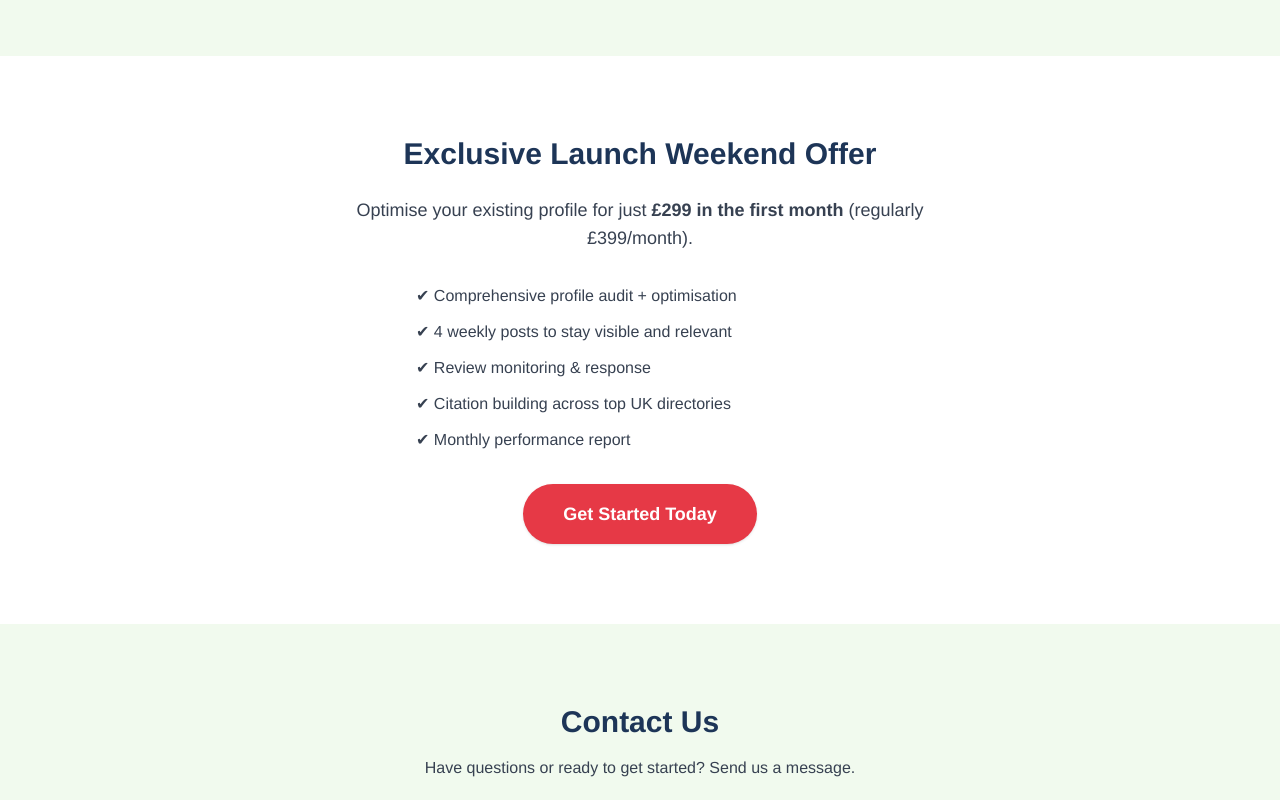
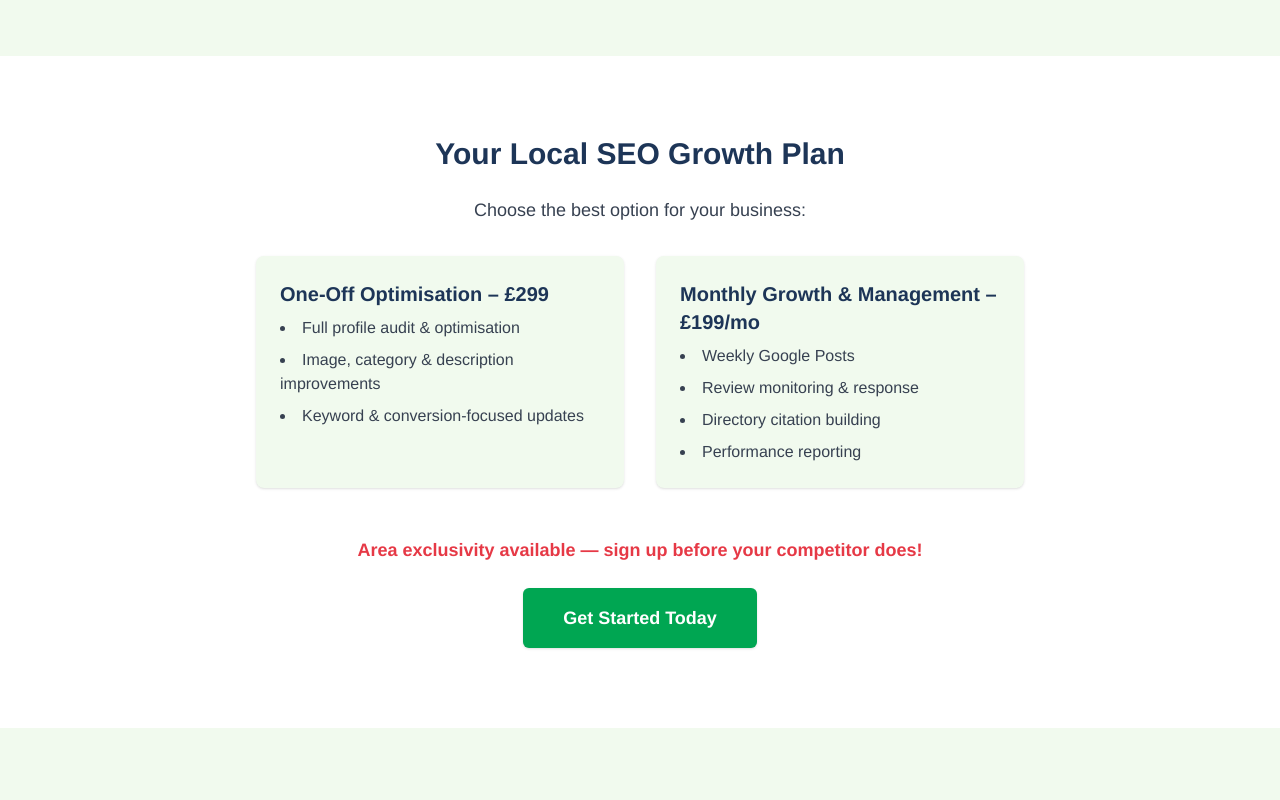
Before and after one commit to heybmtn/radiusdigital, a plain HTML site: page index.html in a window 1280 px wide. Shown: the part 1520-2320 px from the top of the page. Drawn offline with nearby package versions, Linux system fonts and the light colour scheme.

Commit message:
Update index.html

```diff
--- a/index.html
+++ b/index.html
@@ -3,19 +3,29 @@
   <head>
     <meta charset="UTF-8" />
     <meta name="viewport" content="width=device-width, initial-scale=1.0, maximum-scale=1.0, user-scalable=no" />
+    <meta http-equiv="X-UA-Compatible" content="IE=edge" />
     <meta name="description" content="Radius Digital helps UK businesses turn their Google Business Profile into a lead-generating machine through optimisation, reviews, and citations." />
     <meta name="keywords" content="Google Business Profile, Local SEO, GBP Optimisation, Radius Digital, Local Listings, UK SEO" />
     <meta name="author" content="Radius Digital" />
     <title>Local SEO Experts | Radius Digital</title>
+    <link rel="preconnect" href="https://cdn.tailwindcss.com">
+    <link rel="dns-prefetch" href="https://cdn.tailwindcss.com">
+    <link rel="icon" href="/favicon.ico" type="image/x-icon">
     <script src="https://cdn.tailwindcss.com"></script>
     <script>
       tailwind.config = {
         theme: {
-          extend: {}
+          extend: {
+            colors: {
+              primary: '#00A652'
+            },
+            borderRadius: {
+              button: '0.375rem'
+            }
+          }
         }
       }
     </script>
-    <link rel="icon" href="/favicon.ico" type="image/x-icon">
     <style>
       body {
         font-family: 'Helvetica Neue', Helvetica, Arial, sans-serif;
@@ -49,7 +59,7 @@
         <p class="text-lg md:text-xl text-gray-700 mb-8">
           You’ve already got a listing — now <span class="font-semibold">Radius Digital</span> will optimise it to bring you calls, clicks, and customers.
         </p>
-        <a href="#offer" class="inline-block bg-[#e63946] hover:bg-[#d62839] text-white rounded-full px-10 py-4 text-lg font-semibold shadow">
+        <a href="#offer" class="inline-block bg-primary hover:bg-green-700 text-white rounded-button px-10 py-4 text-lg font-semibold shadow">
           Optimise My Profile
         </a>
       </div>
@@ -101,18 +111,33 @@
 
     <!-- Offer Section -->
     <section id="offer" class="py-20 px-6 bg-white text-center">
-      <h2 class="text-3xl font-bold text-[#1d3557] mb-6">Exclusive Launch Weekend Offer</h2>
+      <h2 class="text-3xl font-bold text-[#1d3557] mb-6">Your Local SEO Growth Plan</h2>
       <p class="text-lg mb-8 max-w-2xl mx-auto text-gray-700">
-        Optimise your existing profile for just <span class="font-semibold">£299 in the first month</span> (regularly £399/month).
+        Choose the best option for your business:
       </p>
-      <div class="max-w-md mx-auto text-left space-y-3 mb-8 text-gray-700">
-        <p>✔ Comprehensive profile audit + optimisation</p>
-        <p>✔ 4 weekly posts to stay visible and relevant</p>
-        <p>✔ Review monitoring & response</p>
-        <p>✔ Citation building across top UK directories</p>
-        <p>✔ Monthly performance report</p>
+      <div class="max-w-3xl mx-auto grid md:grid-cols-2 gap-8 mb-12 text-left">
+        <div class="bg-[#f1faee] p-6 rounded-lg shadow">
+          <h3 class="text-xl font-bold text-[#1d3557] mb-2">One-Off Optimisation – £299</h3>
+          <ul class="list-disc list-inside text-gray-700 space-y-2">
+            <li>Full profile audit & optimisation</li>
+            <li>Image, category & description improvements</li>
+            <li>Keyword & conversion-focused updates</li>
+          </ul>
+        </div>
+        <div class="bg-[#f1faee] p-6 rounded-lg shadow">
+          <h3 class="text-xl font-bold text-[#1d3557] mb-2">Monthly Growth & Management – £199/mo</h3>
+          <ul class="list-disc list-inside text-gray-700 space-y-2">
+            <li>Weekly Google Posts</li>
+            <li>Review monitoring & response</li>
+            <li>Directory citation building</li>
+            <li>Performance reporting</li>
+          </ul>
+        </div>
       </div>
-      <a href="#contact" class="inline-block bg-[#e63946] hover:bg-[#d62839] text-white rounded-full px-10 py-4 text-lg font-semibold shadow">
+      <p class="text-lg text-[#e63946] font-semibold mb-6">
+        Area exclusivity available — sign up before your competitor does!
+      </p>
+      <a href="#contact" class="inline-block bg-primary hover:bg-green-700 text-white rounded-button px-10 py-4 text-lg font-semibold shadow">
         Get Started Today
       </a>
     </section>
@@ -127,7 +152,7 @@
         <input type="text" name="name" placeholder="Your Name" class="border border-gray-300 rounded-lg px-4 py-3 w-full" required />
         <input type="email" name="email" placeholder="Your Email" class="border border-gray-300 rounded-lg px-4 py-3 w-full" required />
         <textarea name="message" placeholder="Your Message" class="border border-gray-300 rounded-lg px-4 py-3 w-full" rows="5" required></textarea>
-        <button type="submit" class="bg-[#e63946] hover:bg-[#d62839] text-white rounded-full px-10 py-4 text-lg font-semibold shadow">
+        <button type="submit" class="bg-primary hover:bg-green-700 text-white rounded-button px-10 py-4 text-lg font-semibold shadow">
           Send Message
         </button>
       </form>
@@ -135,7 +160,10 @@
 
     <!-- Footer -->
     <footer class="bg-[#1d3557] text-white py-10 text-center text-sm">
-      © <script>document.write(new Date().getFullYear())</script> Radius Digital — helping UK businesses turn listings into leads.
+      © <span id="year"></span> Radius Digital — helping UK businesses turn listings into leads.
     </footer>
+    <script>
+      document.getElementById('year').textContent = new Date().getFullYear();
+    </script>
   </body>
 </html>
```
